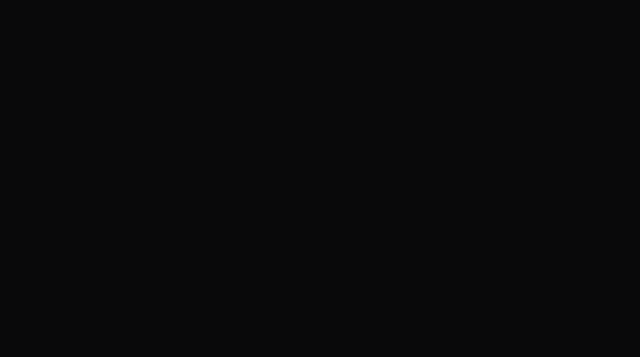
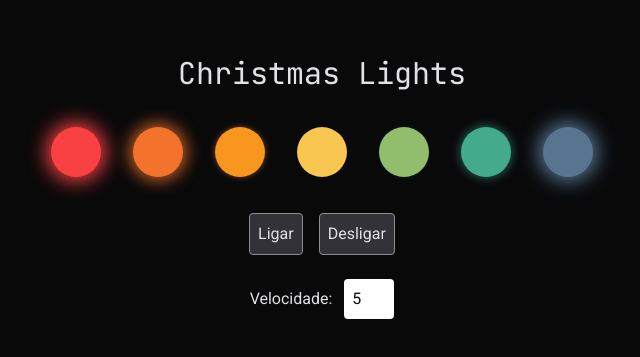
Before and after one commit to TiagoFreitas03/app-collection, a React (Vite) app: page /christmas-lights in a window 1280 px wide. Before the commit this address had no page. Shown: the part 213-570 px from the top of the page, without its empty margins (318-958 px from the left). Built offline with nearby package versions, Linux system fonts and the light colour scheme.

Commit message:
Aplicação Christmas Lights

```diff
--- a/src/App.tsx
+++ b/src/App.tsx
@@ -4,6 +4,7 @@
 import { BorderRadiusPreviewer } from './apps/BorderRadiusPreviewer'
 import { Calculator } from './apps/Calculator'
 import { CauseEffect } from './apps/CauseEffect'
+import { ChristmasLights } from './apps/ChristmasLights'
 import { CountdownTimer } from './apps/CountdownTimer'
 import { Csv2Json } from './apps/Csv2Json'
 import { DollarsToCents } from './apps/DollarsToCents'
@@ -21,6 +22,7 @@
 			<Link to='/border-radius-previewer'>Border Radius Previewer</Link>
 			<Link to='/calculator'>Calculator</Link>
 			<Link to='/cause-effect'>Cause Effect</Link>
+			<Link to='/christmas-lights'>Christmas Lights</Link>
 			<Link to='/countdown-timer'>Countdown Timer</Link>
 			<Link to='/csv-2-json'>CSV 2 JSON</Link>
 			<Link to='/dollars-to-cents'>Dollars To Cents</Link>
@@ -43,6 +45,7 @@
 				<Route path='/border-radius-previewer' element={<BorderRadiusPreviewer />} />
 				<Route path='/calculator' element={<Calculator />} />
 				<Route path='/cause-effect' element={<CauseEffect />} />
+				<Route path='/christmas-lights' element={<ChristmasLights />} />
 				<Route path='/countdown-timer' element={<CountdownTimer />} />
 				<Route path='/csv-2-json' element={<Csv2Json />} />
 				<Route path='/dollars-to-cents' element={<DollarsToCents />} />
--- /dev/null
+++ b/src/apps/ChristmasLights/Circle.tsx
@@ -0,0 +1,31 @@
+import styled, { keyframes } from 'styled-components'
+
+interface CircleProps {
+	color: string
+	pos: number
+	speed: number
+}
+
+const glow = (color: string) => keyframes`
+	0%, 100% {
+		box-shadow: none;
+	}
+
+	50% {
+		box-shadow: 0 0 20px 5px ${color};
+	}
+`
+
+export const Circle = styled.span<CircleProps>`
+	display: flex;
+	margin: 16px;
+	border-radius: 50%;
+	width: 50px;
+	height: 50px;
+	transition: all .15s;
+	background-color: ${props => props.color};
+	animation-name: ${props => glow(props.color)};
+	animation-duration: ${props => (6 - props.speed)}s;
+	animation-iteration-count: infinite;
+	animation-delay: ${props => (props.pos / 7) + 0.1}s;
+`
--- /dev/null
+++ b/src/apps/ChristmasLights/index.tsx
@@ -0,0 +1,68 @@
+import { useState } from "react"
+
+import { Circle } from './Circle'
+
+const COLORS = ['#F94144', '#F3722C', '#F8961E', '#F9C74F', '#90BE6D', '#43AA8B', '#577590']
+
+export function ChristmasLights() {
+	const [speed, setSpeed] = useState(5)
+
+	function turnOn() {
+		const circles = document.getElementsByClassName('circle') as HTMLCollectionOf<HTMLSpanElement>
+
+		for (let i = 0; i < circles.length; i++) {
+			circles[i].removeAttribute('style')
+			circles[i].style.animationPlayState = 'running'
+		}
+	}
+
+	function turnOff() {
+		const circles = document.getElementsByClassName('circle') as HTMLCollectionOf<HTMLSpanElement>
+
+		for (let i = 0; i < circles.length; i++) {
+			circles[i].style.animation = "none"
+			circles[i].style.background = "#29292E"
+		}
+	}
+
+	return (
+		<div className="flex py-4 min-h-screen justify-center items-center text-center">
+			<div>
+				<h1 className="text-3xl font-mono">Christmas Lights</h1>
+
+				<div className="my-5 flex">
+					{COLORS.map((color, j) => <Circle
+						className="circle"
+						key={j}
+						color={color}
+						pos={j}
+						speed={speed}
+					/>)}
+				</div>
+
+				<div className="mt-4 text-center">
+					<button className="bg-gray-500 mx-2 p-2 rounded border border-gray-300" onClick={turnOn}>
+						Ligar
+					</button>
+
+					<button className="bg-gray-500 mx-2 p-2 rounded border border-gray-300" onClick={turnOff}>
+						Desligar
+					</button>
+
+					<div className="mt-6">
+						<label>Velocidade:</label>
+
+						<input
+							className="ml-3 p-2 rounded w-[50px]"
+							type="number"
+							min={1}
+							max={5}
+							value={speed}
+							onChange={e => setSpeed(Number(e.target.value))}
+						/>
+					</div>
+				</div>
+			</div>
+		</div>
+	)
+}
```
Also changed, not shown: 1 other file (tests, documents, lock files or other folders).
